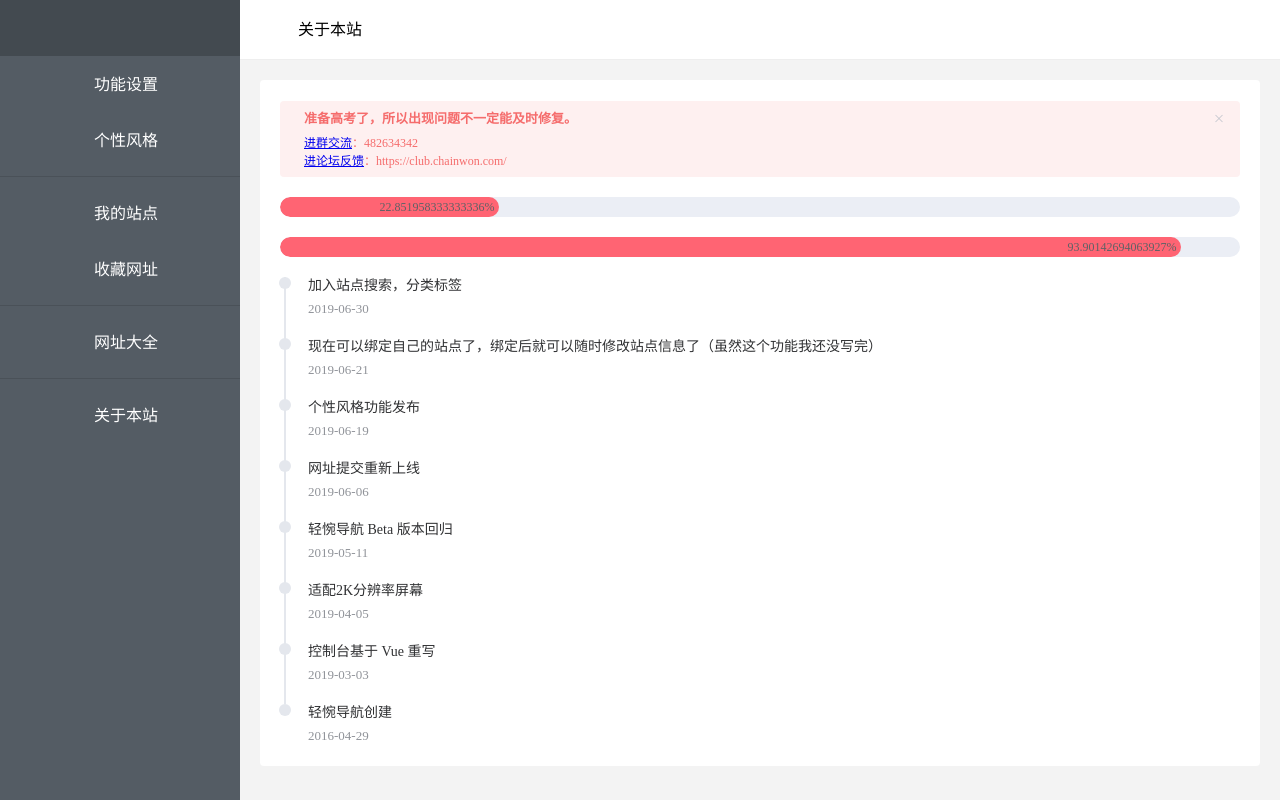
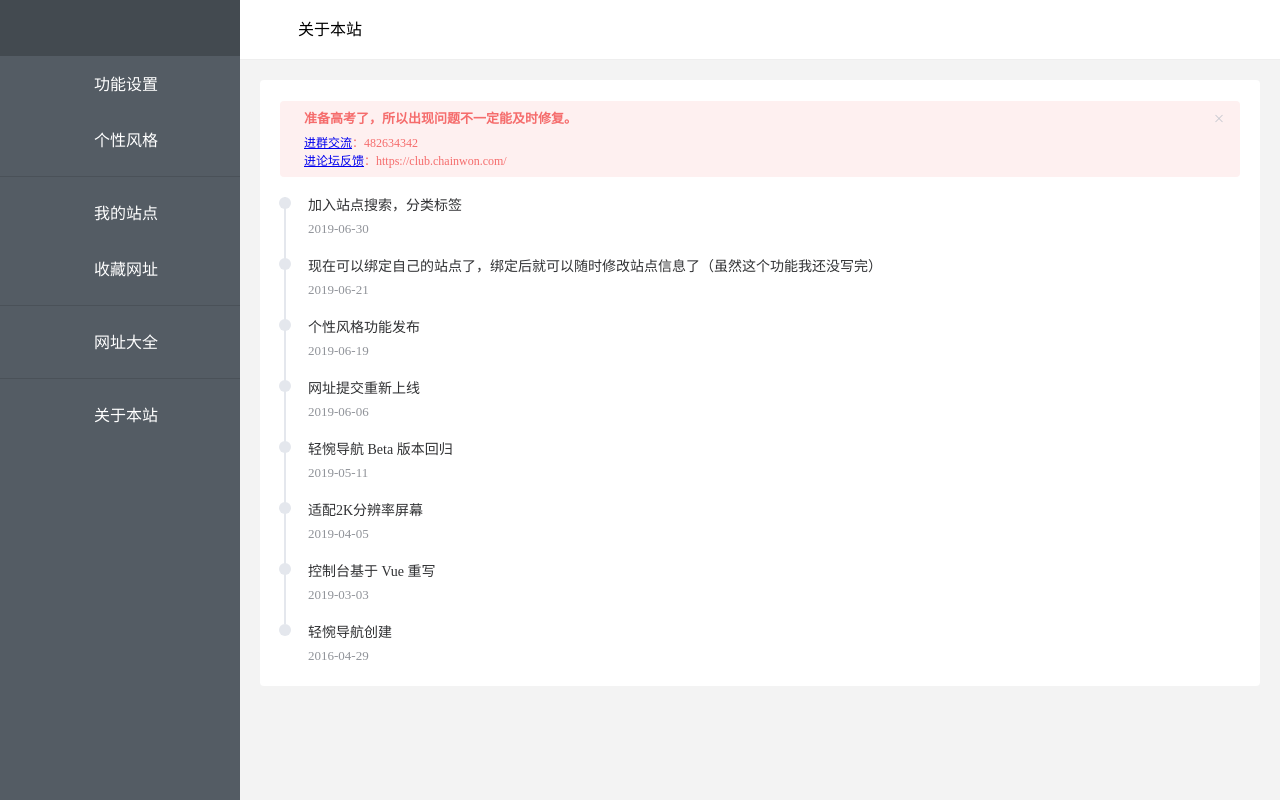
Before and after one commit to chainwon/chainwon-console-vue-v3, a Vue app: page /public/about in a window 1280 px wide. Built offline with nearby package versions, Linux system fonts and the light colour scheme; no server answers; a small style sheet from the web is missing; what vue-infinite-scroll would draw is missing.

Commit message:
Update About.vue

```diff
--- a/src/views/public/About.vue
+++ b/src/views/public/About.vue
@@ -11,12 +11,6 @@
           <br />
           <el-link type="primary" href="https://club.chainwon.com/" target="_blank">进论坛反馈</el-link>：https://club.chainwon.com/
         </el-alert>
-      </p>
-      <p>
-        <el-progress :text-inside="true" :stroke-width="20" :percentage="(500-date)/5"></el-progress>
-      </p>
-      <p>
-        <el-progress :text-inside="true" :stroke-width="20" :percentage="kao/365*100"></el-progress>
       </p>
       <p>
         <el-timeline>
```
